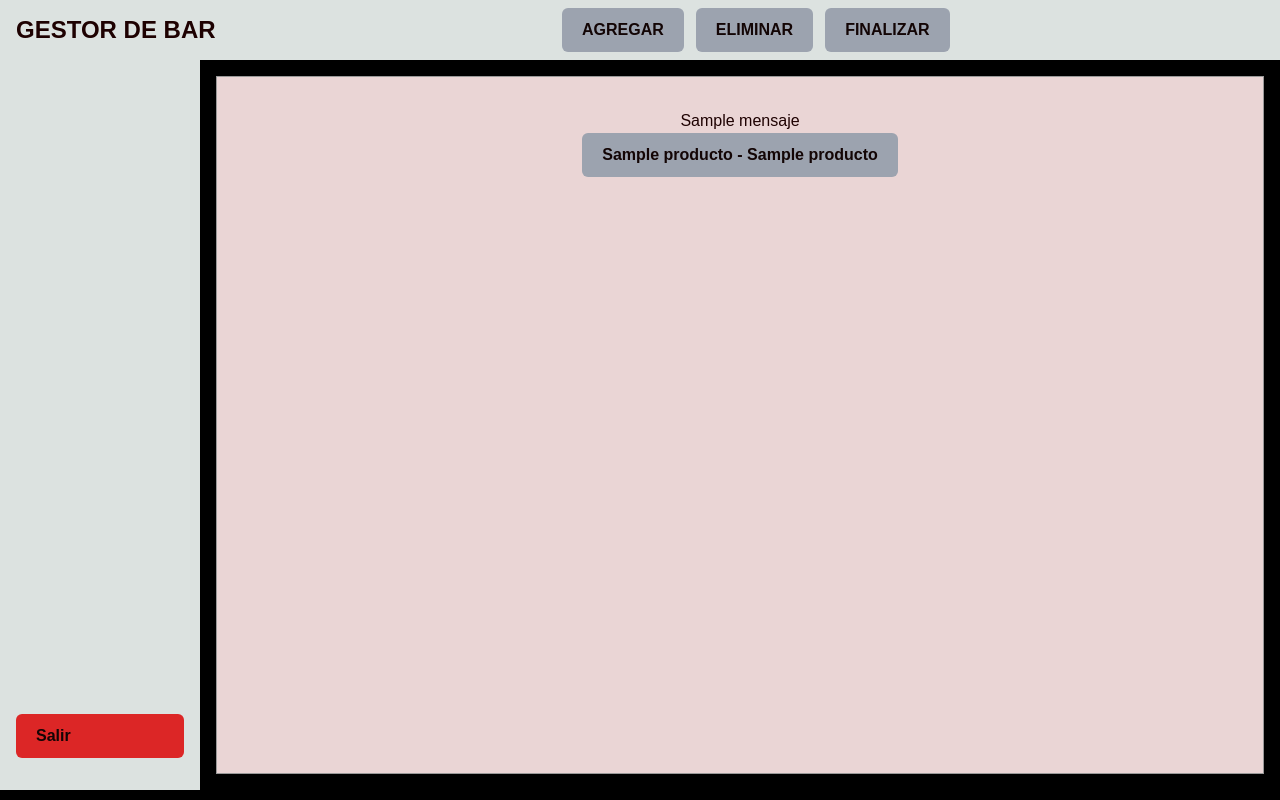
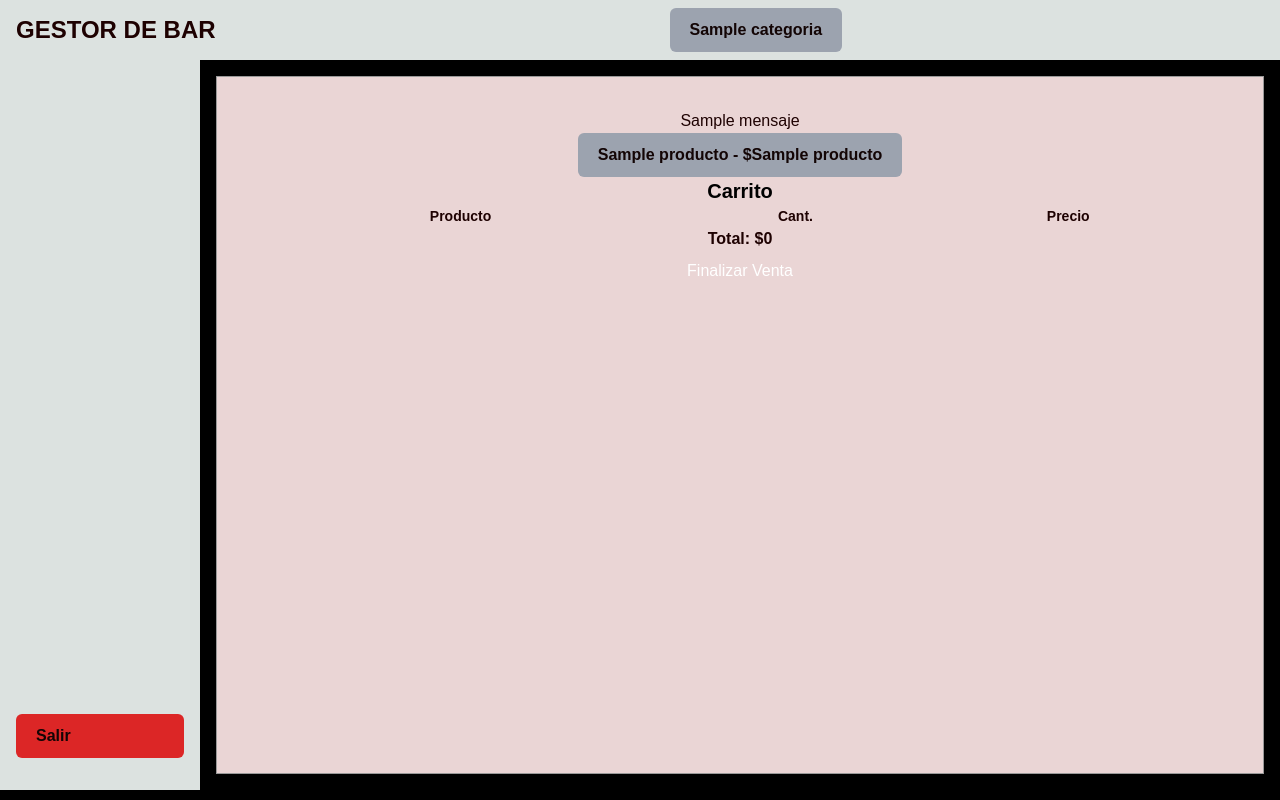
Before and after one commit to FrancoGarcia21/Proyecto-Web-Bar, a Flask app: template templates/venta.html in a window 1280 px wide. Run offline with Flask 3, Linux system fonts and the light colour scheme; the template is opened without the code that fills it: most values are stand-ins (such as "Sample title", 1, 10 or a date in 2020); lists and menus that the app fills with data are empty; some libraries are stand-ins or nearby versions.

Commit message:
proto carrito
prototipo del carrito funciona a medias, falta funcionalidad de guardado

```diff
--- a/controllers/venta.py
+++ b/controllers/venta.py
@@ -19,3 +19,5 @@ def cargar_venta():
   # except Exception as e:
   #       print("Error al cargar usuario:", e)
   #       return False
+
+  ##################
--- /dev/null
+++ b/static/js/carrito.js
@@ -0,0 +1,53 @@
+const carrito = [];
+
+function agregarAlCarrito(producto) {
+  const index = carrito.findIndex(p => p.id === producto.id);
+  if (index >= 0) {
+    carrito[index].cantidad += producto.cantidad;
+  } else {
+    carrito.push(producto);
+  }
+  renderCarrito();
+}
+
+function quitarDelCarrito(id) {
+  const index = carrito.findIndex(p => p.id === id);
+  if (index >= 0) {
+    carrito.splice(index, 1);
+    renderCarrito();
+  }
+}
+
+function actualizarCantidad(id, delta) {
+  const producto = carrito.find(p => p.id === id);
+  if (producto) {
+    producto.cantidad += delta;
+    if (producto.cantidad <= 0) quitarDelCarrito(id);
+    else renderCarrito();
+  }
+}
+
+function renderCarrito() {
+  const tbody = document.querySelector('#tabla-carrito tbody');
+  tbody.innerHTML = '';
+
+  let total = 0;
+
+  carrito.forEach(p => {
+    total += p.precio * p.cantidad;
+
+    const fila = document.createElement('tr');
+    fila.innerHTML = `
+      <td>${p.nombre}</td>
+      <td>${p.cantidad}</td>
+      <td>$${(p.precio * p.cantidad).toFixed(2)}</td>
+      <td>
+        <button onclick="actualizarCantidad(${p.id}, 1)">+</button>
+        <button onclick="actualizarCantidad(${p.id}, -1)">-</button>
+      </td>
+    `;
+    tbody.appendChild(fila);
+  });
+
+  document.getElementById('total-carrito').textContent = total.toFixed(2);
+}
--- /dev/null
+++ b/static/js/venta.js
@@ -0,0 +1,34 @@
+document.addEventListener("DOMContentLoaded", () => {
+  inicializarEventosProductos();
+  const botones = document.querySelectorAll(".btn-categoria");
+
+  botones.forEach((boton) => {
+    boton.addEventListener("click", (e) => {
+      const idCategoria = e.target.dataset.id;
+
+      fetch(`/venta/buscar-categoria/${idCategoria}`)
+        .then((res) => res.text())
+        .then((html) => {
+          document.getElementById("productos").innerHTML = html;
+          inicializarEventosProductos();
+        })
+        .catch((err) => console.error("Error al cargar productos:", err));
+    });
+  });
+});
+
+function inicializarEventosProductos() {
+  document.querySelectorAll(".btn-producto").forEach((boton) => {
+    boton.addEventListener("click", () => {
+      const id = parseInt(boton.dataset.id);
+      const nombre = boton.dataset.nombre;
+      const precio = parseFloat(boton.dataset.precio);
+
+      cantidad = 1;
+
+      if (!isNaN(cantidad) && cantidad > 0) {
+        agregarAlCarrito({ id, nombre, precio, cantidad });
+      }
+    });
+  });
+}
--- a/templates/venta.html
+++ b/templates/venta.html
@@ -3,13 +3,20 @@
 
 <!-- Botones de la página -->
 {% block buttons %}
-<a href class="boton-ventana estiloBtn">AGREGAR</a>
-<a href class="boton-ventana estiloBtn">ELIMINAR</a>
-<a href class="boton-ventana estiloBtn">FINALIZAR</a>
+{% for categoria in categorias %}
+<!-- <a href="{{url_for('venta.buscar_categoria_route',id_categoria=categoria[0])}}" class="boton-ventana estiloBtn">{{categoria[1]}}</a> -->
+<button class="boton-ventana estiloBtn btn-categoria"
+  data-id="{{ categoria[0] }}">
+  {{ categoria[1] }}
+</button>
+{% endfor %}
 {%endblock%}
 
 <!-- Contenido de la página -->
 {% block content %}
 <!-- Se incluye el contenido de venta, es un listado de los productos con su precio (ver si lo dejamos como botones o listado) -->
 {% include 'VentaLista.html' %}
+<!-- scripts -->
+<script src="{{ url_for('static', filename='js/carrito.js') }}"></script>
+<script src="{{ url_for('static', filename='js/venta.js') }}"></script>
 {% endblock %}
--- a/templates/ventaLista.html
+++ b/templates/ventaLista.html
@@ -1,5 +1,35 @@
-{% for producto in productos %}
-<button type="button" class="boton-ventana estiloBtn" >{{producto[2]}} - {{producto[4]}}</button>
-<br>
-<br>
-{% endfor %}
+<div id="productos">
+  <!-- Aca se generan los botones de los productos -->
+  {% for producto in productos %}
+<button
+  type="button"
+  class="boton-ventana estiloBtn btn-producto"
+  data-id="{{ producto[0] }}"
+  data-nombre="{{ producto[2] }}"
+  data-precio="{{ producto[4] }}">
+  {{ producto[2] }} - ${{ producto[4] }}
+</button>
+  {% endfor %}
+
+
+  <!-- Aca se genera el carrito -->
+  <aside id="carrito" class="w-1/4 p-4 border-l bg-gray-50">
+    <h2 class="text-xl font-semibold mb-2">Carrito</h2>
+    <table class="min-w-full text-sm" id="tabla-carrito">
+      <thead>
+        <tr>
+          <th>Producto</th>
+          <th>Cant.</th>
+          <th>Precio</th>
+          <th></th>
+        </tr>
+      </thead>
+      <tbody></tbody>
+    </table>
+    <div class="mt-4 font-bold">
+      Total: $<span id="total-carrito">0</span>
+    </div>
+    <button id="finalizar-venta" class="mt-4 bg-green-600 text-white px-4 py-2 rounded hover:bg-green-700 w-full">Finalizar Venta</button>
+  </aside>
+</div>
+</div>
```
Also changed, not shown: controllers/stock.py (+18 -0 lines), routes/venta.py (+19 -3 lines).
